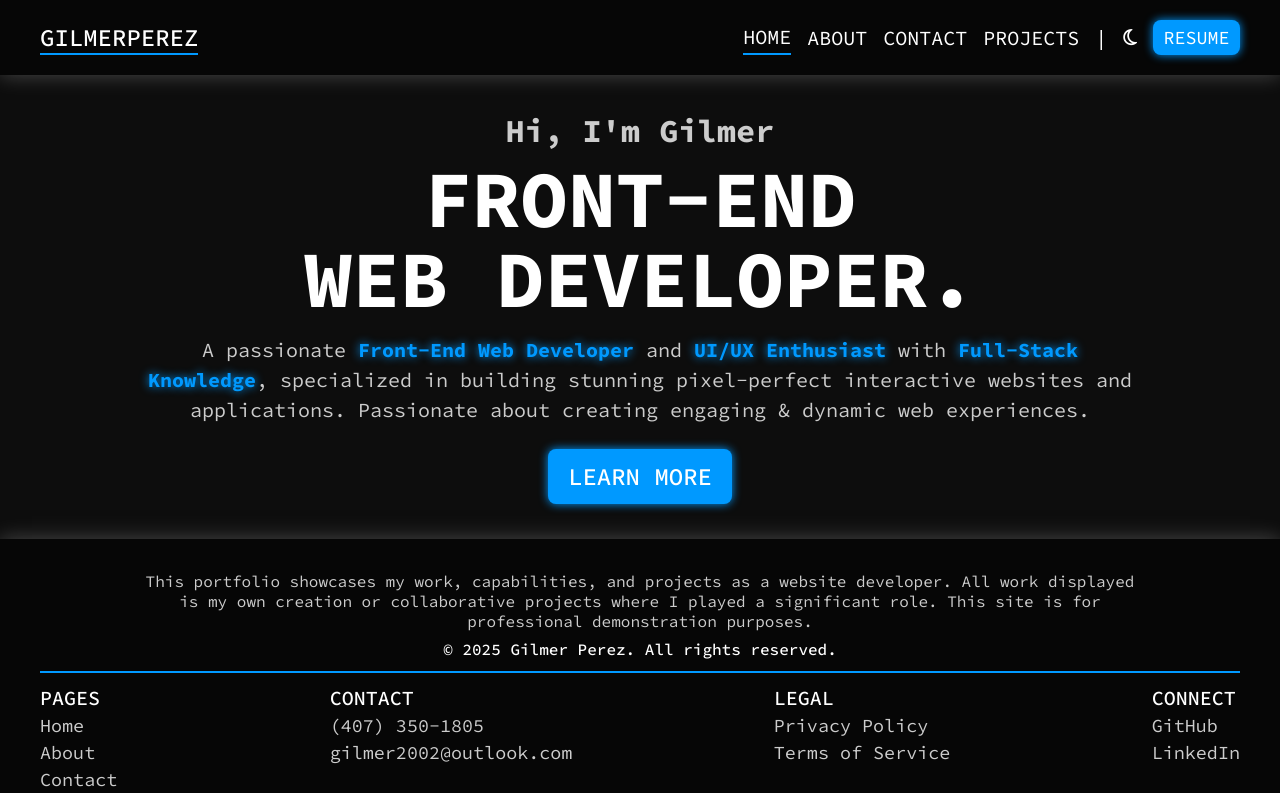
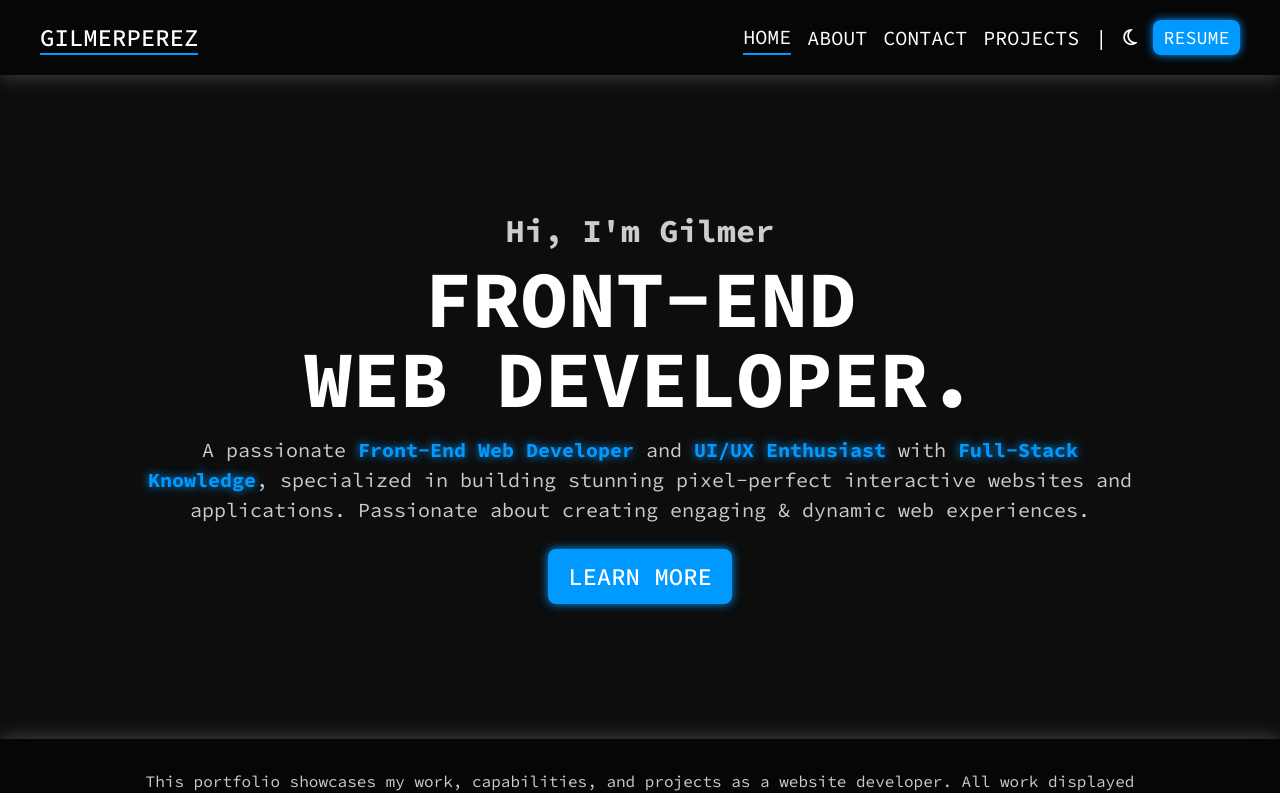
Before and after one commit to gilmerperez/gilmer-perez, a React (Vite) app: page / in a window 1280 px wide. Shown: the top 793 px of the page. Built offline with nearby package versions, Linux system fonts and the light colour scheme.

Commit message:
Fixed min height for home page

```diff
--- a/src/pages/Home/Home.module.css
+++ b/src/pages/Home/Home.module.css
@@ -12,7 +12,7 @@
 .heroSection {
   width: 100%;
   display: flex;
-  min-height: 50vh;
+  min-height: 75vh;
   text-align: center;
   align-items: center;
   flex-direction: column;
```
